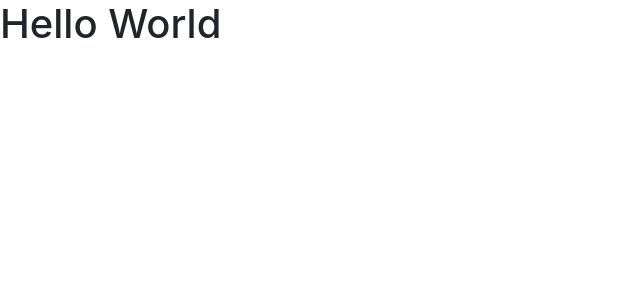
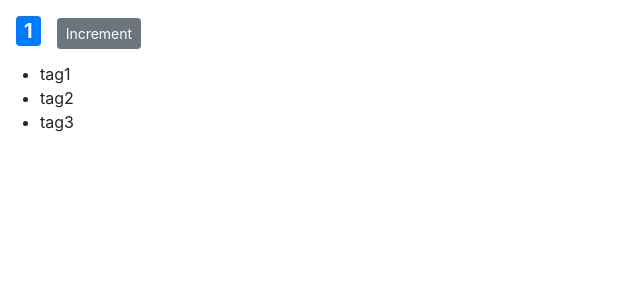
Before and after one commit to ColtonRandall/counter-app, a React (Create React App) app: page / in a window 1280 px wide. Shown: the top 300 px of the page, without its empty margins (0-640 px from the left). Built offline with nearby package versions, Linux system fonts and the light colour scheme.

Commit message:
Add dynamic class and list rendering

```diff
--- a/src/components/counter.jsx
+++ b/src/components/counter.jsx
@@ -1,9 +1,42 @@
-import React, { Component } from 'react';
+import React, { Component } from "react";
 
 class Counter extends Component {
-    render() {
-        return <h1>Hello World</h1>;
-    }
+  state = {
+    count: 1,
+    tags: ["tag1", "tag2", "tag3"],
+  };
+
+  styles = {
+    fontSize: 20,
+    fontWeight: "bold",
+  };
+
+  render() {
+    return (
+      <div>
+        <span style={this.styles} className={this.getBadgeClasses()}>
+          {this.formatCount()}
+        </span>
+        <button className='btn btn-secondary btn-sm'>Increment</button>
+        <ul>
+          {this.state.tags.map((tag) => (
+            <li>{tag}</li> // Dynamic list rendering
+          ))}
+        </ul>
+      </div>
+    );
+  }
+
+  getBadgeClasses() {
+    let classes = "badge m-3 badge-";
+    classes += this.state.count === 0 ? "warning" : "primary";
+    return classes;
+  }
+
+  formatCount() {
+    const { count } = this.state;
+    return count === 0 ? "Zero" : count;
+  }
 }
 
 export default Counter;
```
